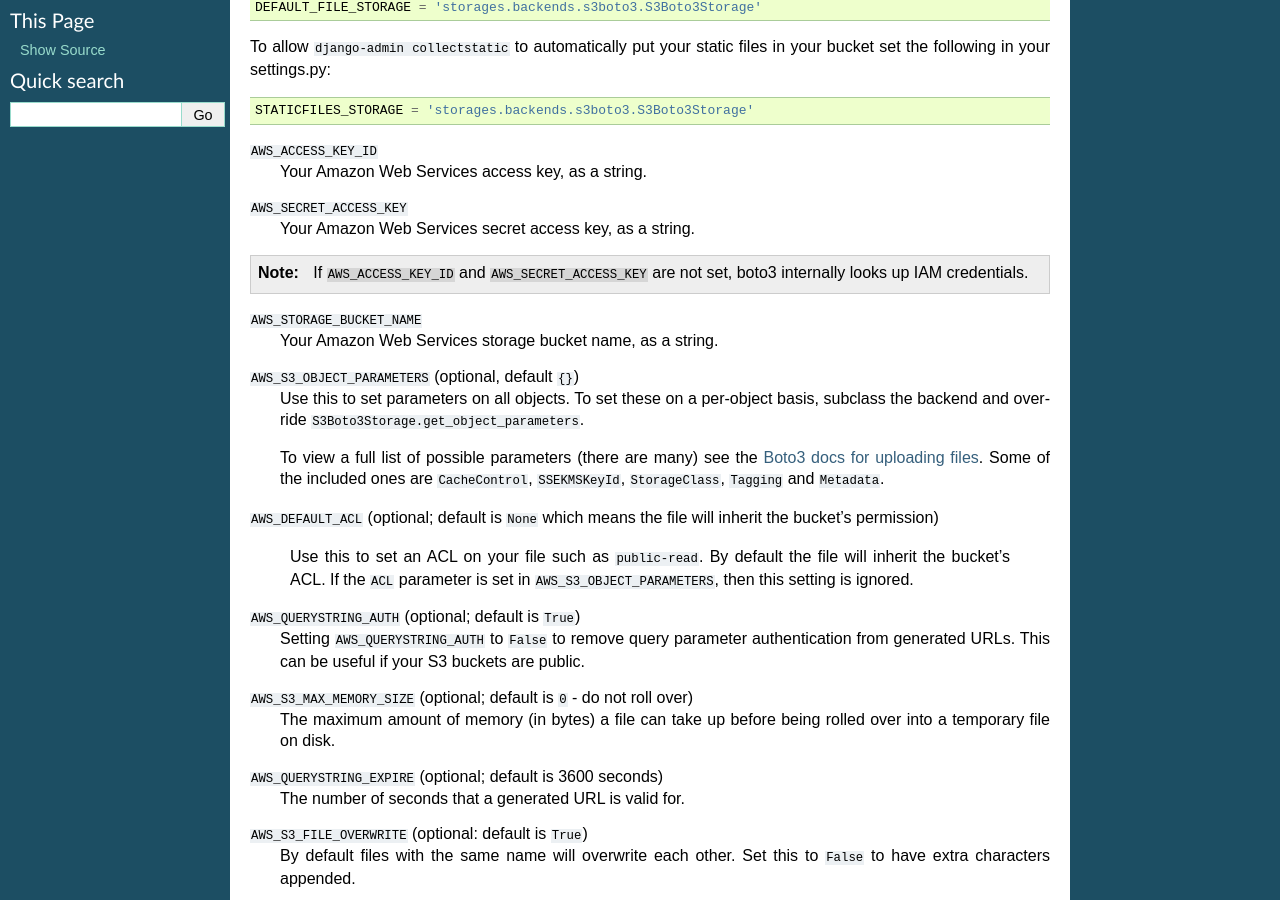
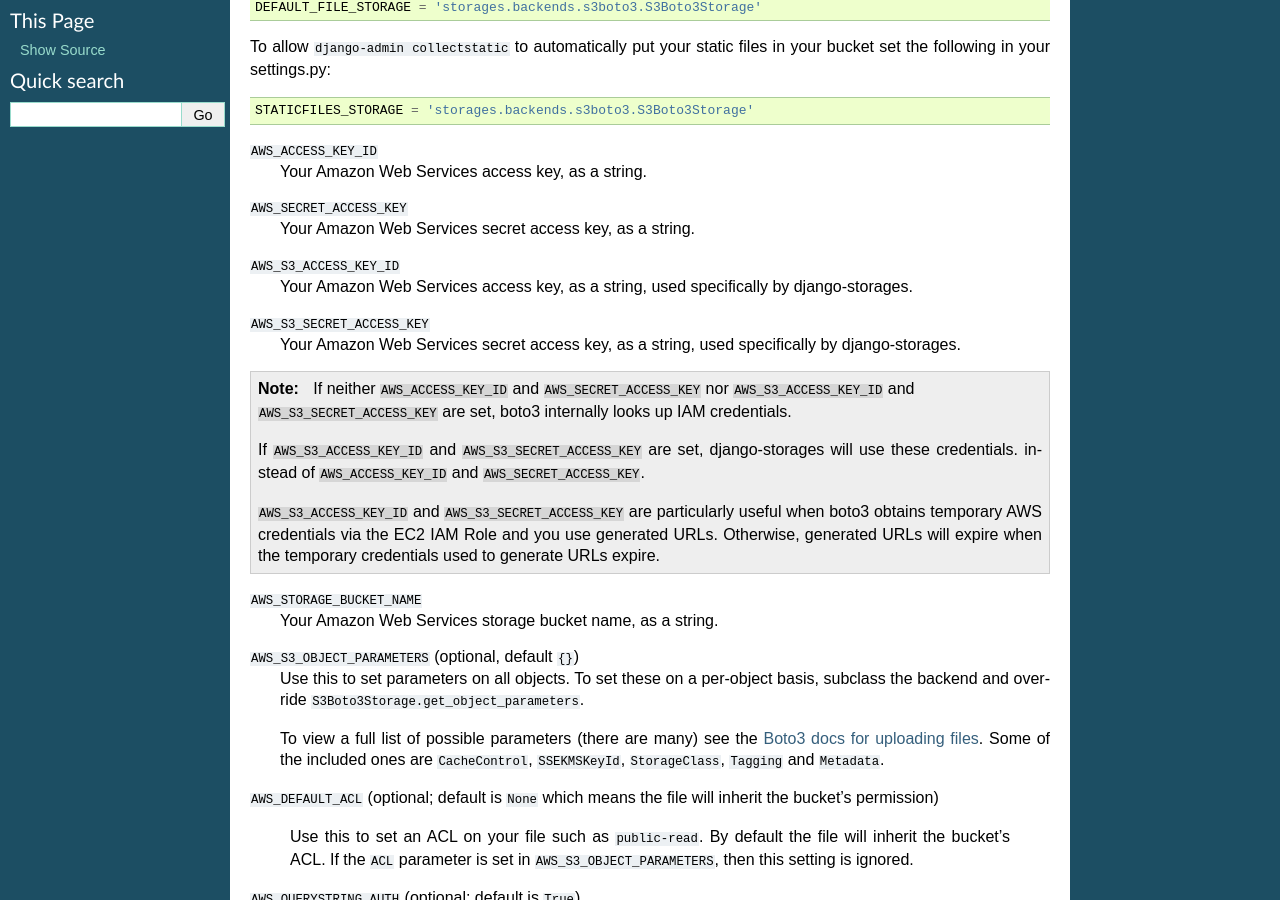
Before and after one commit to jschneier/django-storages, a Sphinx documentation site: the page built from docs/backends/amazon-S3.rst, in a window 1280 px wide and 900 px high, scrolled down 406 px. Built offline with Sphinx 7.4.7, drawn with Linux system fonts in a browser that asks for light colours.

Commit message:
Add documentation for undocumented AWS settings
Add documentation for ``AWS_S3_ACCESS_KEY_ID`` and ``AWS_S3_SECRET_ACCESS_KEY`` and example use case

```diff
--- a/docs/backends/amazon-S3.rst
+++ b/docs/backends/amazon-S3.rst
@@ -30,9 +30,23 @@
 ``AWS_SECRET_ACCESS_KEY``
     Your Amazon Web Services secret access key, as a string.
 
+``AWS_S3_ACCESS_KEY_ID``
+    Your Amazon Web Services access key, as a string, used specifically by django-storages.
+
+``AWS_S3_SECRET_ACCESS_KEY``
+    Your Amazon Web Services secret access key, as a string, used specifically by django-storages.
+
 .. note::
 
-      If ``AWS_ACCESS_KEY_ID`` and ``AWS_SECRET_ACCESS_KEY`` are not set, boto3 internally looks up IAM credentials.
+      If neither ``AWS_ACCESS_KEY_ID`` and ``AWS_SECRET_ACCESS_KEY`` nor ``AWS_S3_ACCESS_KEY_ID`` and ``AWS_S3_SECRET_ACCESS_KEY``
+      are set, boto3 internally looks up IAM credentials.
+
+      If ``AWS_S3_ACCESS_KEY_ID`` and ``AWS_S3_SECRET_ACCESS_KEY`` are set, django-storages will use these credentials.
+      instead of ``AWS_ACCESS_KEY_ID`` and ``AWS_SECRET_ACCESS_KEY``.
+
+      ``AWS_S3_ACCESS_KEY_ID`` and ``AWS_S3_SECRET_ACCESS_KEY`` are particularly useful when boto3 obtains temporary AWS credentials
+      via the EC2 IAM Role and you use generated URLs. Otherwise, generated URLs will expire when the temporary credentials
+      used to generate URLs expire.
 
 ``AWS_STORAGE_BUCKET_NAME``
     Your Amazon Web Services storage bucket name, as a string.
```
